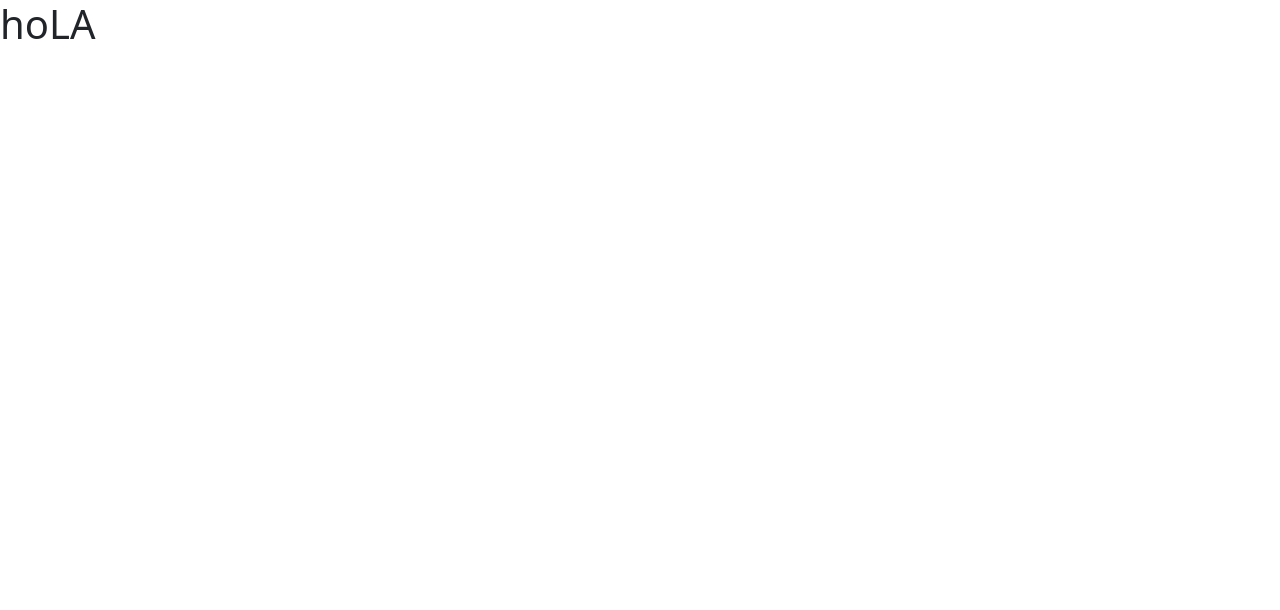
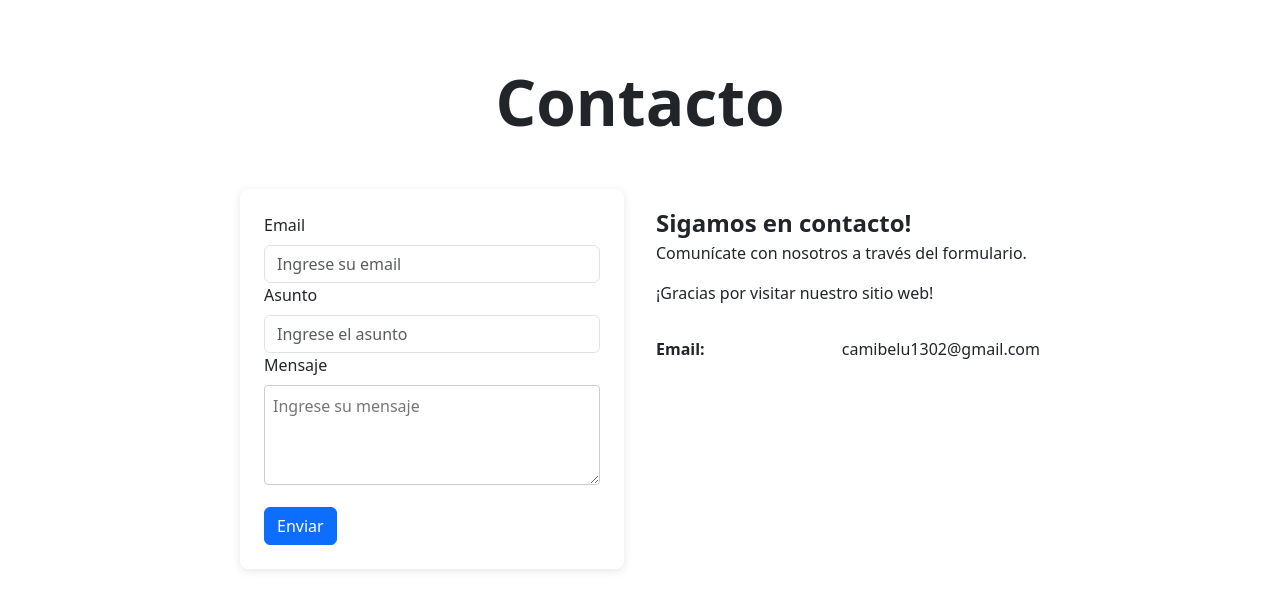
Before and after one commit to camiloia/Catalogo, a React (Create React App) app: page /contacto in a window 1280 px wide. Shown: the top 610 px of the page. Built offline with nearby package versions, Linux system fonts and the light colour scheme.

Commit message:
falta productos

```diff
--- a/src/App.js
+++ b/src/App.js
@@ -1,7 +1,8 @@
 import { BrowserRouter as Router, Routes, Route } from "react-router-dom";
-import Home from './Home/home';
-import Detalle from './Detalle/detalle';
-import Contacto from './Contacto/contacto';
+import Home from './Home/page';
+import Detalle from './Detalle/page';
+import Contacto from './Contacto/page';
+import Producto from './Productos/page';
 
 /*npm install react-router-dom */
 
@@ -11,7 +12,8 @@ function App() {
       <Routes>
         <Route path="/" element={<Home />} />
         <Route path="/detalle" element={<Detalle />} />
-        <Route path="/contacto" element={<Contacto></Contacto>}/>
+        <Route path="/contacto" element={<Contacto/>}/>
+        <Route path="/productos" element={<Producto/>}/>
       </Routes>
     </Router>
   );
--- /dev/null
+++ b/src/Componentes/Input/page.js
@@ -0,0 +1,29 @@
+function Input (props) {
+    return (
+      <>
+        <label htmlFor={props.titulo} className="form-label fw-bolder">
+          {props.titulo}
+        </label>
+        {props.titulo === "mensaje" ? (
+          <textarea
+            className="form-control"
+            style={{ resize: "none" }}
+            id={props.titulo}
+            name={props.titulo}
+            rows="4"
+            required
+          ></textarea>
+        ) : (
+          <input
+            className="form-control"
+            type="text"
+            id={props.titulo}
+            name={props.titulo}
+            required
+          />
+        )}
+      </>
+    );
+  };
+
+  export default Input;
--- a/src/Contacto/contacto.js
+++ /dev/null
@@ -1,9 +0,0 @@
-
-
-function Contacto() {
-  return (
-    <h1>hoLA</h1>
-  );
-}
-
-export default Contacto;
--- /dev/null
+++ b/src/Contacto/page.js
@@ -0,0 +1,119 @@
+
+import React from 'react';
+import Button from 'react-bootstrap/Button';
+import Form from 'react-bootstrap/Form';
+
+function Contacto() {
+  return (
+      <div style={styles.container}>
+        <div style={styles.header}>
+          <h2 style={styles.title}>Contacto</h2>
+        </div>
+        <div style={styles.row}>
+          <div style={styles.formContainer} data-aos="zoom-in" data-aos-delay="100">
+            <div style={styles.formWrapper}>
+              <form method="POST">
+                <Form.Group>
+                  <Form.Label>Email</Form.Label>
+                  <Form.Control type="text" placeholder="Ingrese su email" />
+                </Form.Group>
+
+                <Form.Group>
+                  <Form.Label>Asunto</Form.Label>
+                  <Form.Control type="text" placeholder="Ingrese el asunto" />
+                </Form.Group>
+
+                <Form.Group>
+                  <Form.Label>Mensaje</Form.Label>
+                  <textarea placeholder="Ingrese su mensaje" style={styles.textarea}></textarea>
+                </Form.Group>
+
+                <Button style={styles.button}>Enviar</Button>
+              </form>
+            </div>
+          </div>
+          <div style={styles.infoContainer} data-aos="fade-left" data-aos-delay="300">
+            <div style={styles.infoText}>
+              <div style={styles.infoTitle}>Sigamos en contacto!</div>
+              <p>Comunícate con nosotros a través del formulario.</p>
+              <p>¡Gracias por visitar nuestro sitio web!</p>
+            </div>
+            <div style={styles.contactDetails}>
+              <div style={styles.contactRow}>
+                <div style={styles.contactLabel}>Email:</div>
+                <div style={styles.contactValue}>camibelu1302@gmail.com</div>
+              </div>
+            </div>
+          </div>
+        </div>
+      </div>
+  );
+};
+
+const styles = {
+  container: {
+    maxWidth: '800px',
+    margin: '0 auto',
+    marginTop:'4rem',
+  },
+  header: {
+    textAlign: 'center',
+    marginBottom: '3rem',
+  },
+  title: {
+    fontSize: '4rem',
+    fontWeight: 'bold',
+  },
+  row: {
+    display: 'flex',
+    flexDirection: 'row',
+    justifyContent: 'space-between',
+  },
+  formContainer: {
+    flex: '1',
+    marginRight: '1rem',
+  },
+  formWrapper: {
+    backgroundColor: '#ffffff',
+    padding: '1.5rem',
+    borderRadius: '8px',
+    boxShadow: '0 2px 10px rgba(0, 0, 0, 0.1)',
+  },
+  textarea: {
+    width: '100%',
+    height: '100px',
+    borderRadius: '4px',
+    padding: '0.5rem',
+    border: '1px solid #ccc',
+  },
+  button: {
+    marginTop: '1rem',
+  },
+  infoContainer: {
+    flex: '1',
+    marginLeft: '1rem',
+  },
+  infoText: {
+    marginTop: '1rem',
+  },
+  infoTitle: {
+    fontSize: '1.5rem',
+    fontWeight: 'bold',
+  },
+  contactDetails: {
+    marginTop: '2rem',
+  },
+  contactRow: {
+    display: 'flex',
+    justifyContent: 'space-between',
+    paddingBottom: '0.5rem',
+  },
+  contactLabel: {
+    fontWeight: 'bold',
+  },
+  contactValue: {
+    fontWeight: 'normal',
+  },
+};
+
+export default Contacto;
--- a/src/Detalle/detalle.css
+++ /dev/null
@@ -1,34 +0,0 @@
-
-.detalle-container {
-    max-width: 600px;
-    margin: 20px auto;
-    padding: 20px;
-    border: 1px solid #ccc;
-    border-radius: 8px;
-    box-shadow: 0 4px 8px rgba(0, 0, 0, 0.1);
-    background-color: #fff;
-  }
-
-  .detalle-container h1 {
-    font-size: 2rem;
-    margin-bottom: 15px;
-    color: #333;
-  }
-
-  .detalle-container img {
-    width: 100%;
-    height: auto;
-    border-radius: 8px;
-    margin-bottom: 15px;
-  }
-
-  .detalle-container p {
-    font-size: 1.2rem;
-    color: #555;
-    line-height: 1.5;
-  }
-
-  .detalle-container .precio {
-    font-weight: bold;
-    color: #28a745; /* Un color verde para el precio */
-  }
--- a/src/Detalle/detalle.js
+++ /dev/null
@@ -1,22 +0,0 @@
-import { useLocation } from "react-router-dom";
-import detalle from './detalle.css'
-
-function Detalle() {
-  const location = useLocation();
-  const { producto } = location.state || {};
-
-  if (!producto) {
-    return <div>No se encontró el producto.</div>;
-  }
-
-  return (
-    <div>
-      <h1 style= "">{producto.name}</h1>
-      <img src={producto.imagen} alt={producto.name} />
-      <p>Descripción: {producto.descripcion}</p>
-      <p>Precio: ${producto.precio}</p>
-    </div>
-  );
-}
-
-export default Detalle;
--- /dev/null
+++ b/src/Detalle/page.js
@@ -0,0 +1,61 @@
+import { useLocation } from "react-router-dom";
+
+function Detalle() {
+  const location = useLocation();
+  const { producto } = location.state || {};
+
+  if (!producto) {
+    return <div>No se encontró el producto.</div>;
+  }
+
+  return (
+    <div style={styles.container}>
+      <h1 style={styles.title}>{producto.name}</h1>
+      <img src={producto.imagen} alt={producto.name} style={styles.image} />
+      <p style={styles.price}>Precio: ${producto.precio}</p>
+      <p style={styles.description}>{producto.descripcion}</p>
+    </div>
+  );
+}
+
+const styles = {
+  container: {
+    padding: '20px',
+    maxWidth: '600px',
+    margin: 'auto',
+    marginTop: '2rem',
+    backgroundColor: '#ffffff',
+    borderRadius: '10px',
+    boxShadow: '0 4px 20px rgba(0, 0, 0, 0.15)',
+    border: '1px solid #e0e0e0',
+  },
+  title: {
+    fontSize: '26px',
+    fontWeight: 'bold',
+    marginBottom: '15px',
+    color: '#333333',
+    textAlign: 'center',
+  },
+  image: {
+    width: '100%',
+    height: 'auto',
+    borderRadius: '10px',
+    marginBottom: '15px',
+    border: '1px solid #e0e0e0',
+  },
+  description: {
+    fontSize: '18px',
+    marginBottom: '15px',
+    lineHeight: '1.5',
+    color: '#555555',
+    textAlign: 'center',
+  },
+  price: {
+    fontSize: '20px',
+    color: '#27ae60',
+    fontWeight: 'bold',
+    textAlign: 'center',
+  },
+};
+
+export default Detalle;
--- a/src/Home/home.js
+++ b/src/Home/page.js
@@ -51,7 +51,7 @@ function Home() {
               <Card.Text>Precio: ${producto.precio}</Card.Text>
               <Button
                 variant="primary"
-                onClick={() => navigate("/detalle", { state: { producto } })} // Pasando el producto
+                onClick={() => navigate("/detalle", { state: { producto } })}
               >
                 Ver más
               </Button>
@@ -71,7 +71,7 @@ function Home() {
             <Navbar.Collapse id="navbarScroll">
               <Nav className="me-auto my-2 my-lg-0" style={{ maxHeight: '100px' }} navbarScroll>
                 <Nav.Link href="#action1">Home</Nav.Link>
-                <Nav.Link href="#action2">Productos</Nav.Link>
+                <Nav.Link onClick={() => navigate("/productos")}>Productos</Nav.Link>
                 <Nav.Link onClick={() => navigate("/contacto")}>Contacto</Nav.Link>
               </Nav>
               <Form className="d-flex">
--- /dev/null
+++ b/src/Productos/page.js
@@ -0,0 +1,11 @@
+
+
+function Productos() {
+
+  return (
+   <div>productos</div>
+  );
+}
+
+
+export default Productos;
```
